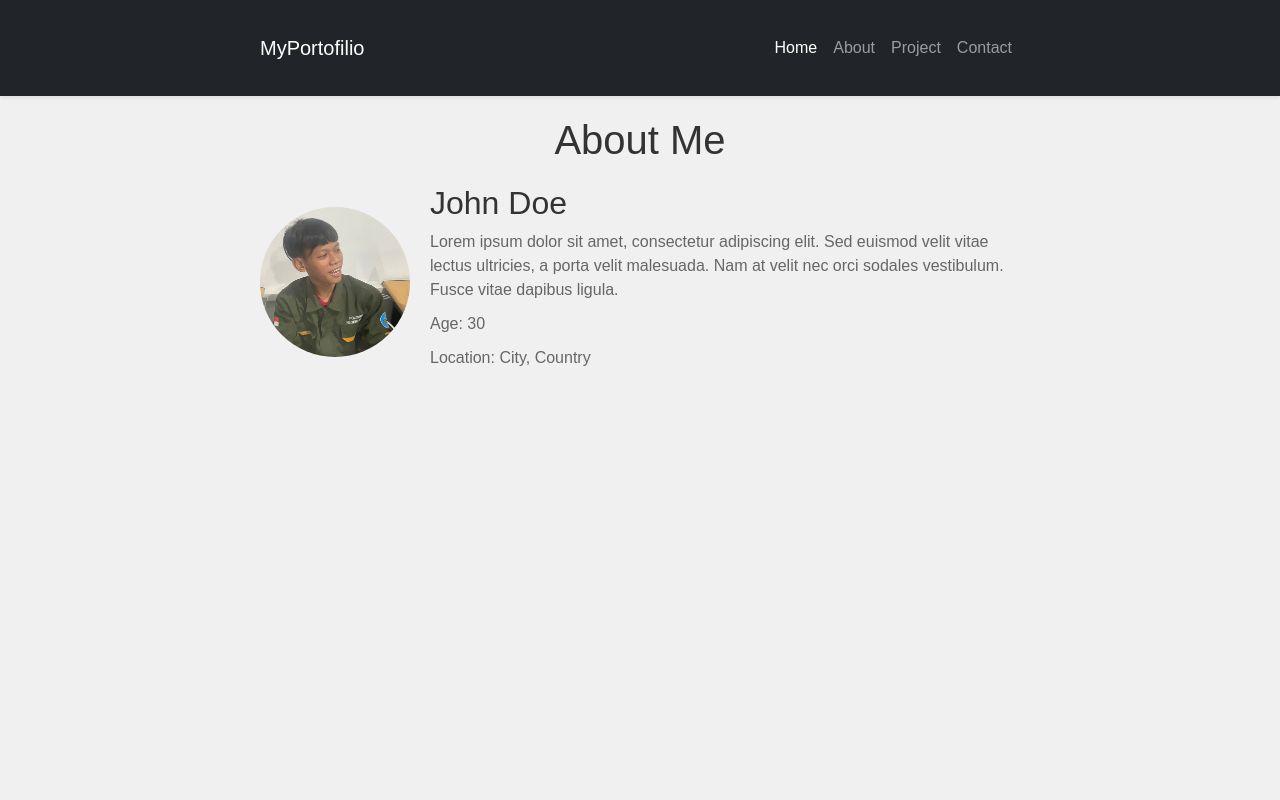
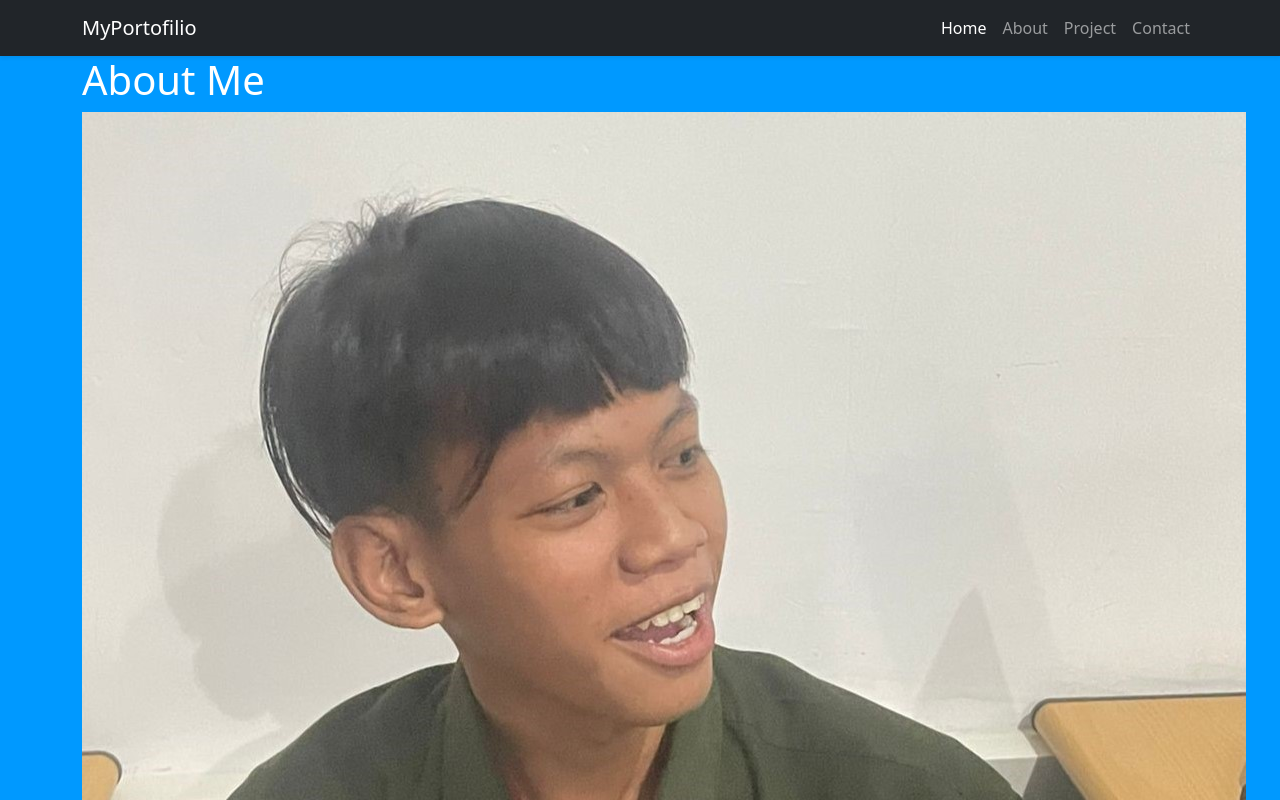
Before and after one commit to ardiyanto1234/My-personal, a plain HTML site: page About/index.html in a window 1280 px wide. Shown: the top 800 px of the page. Drawn offline with nearby package versions, Linux system fonts and the light colour scheme; files that its build step writes are made by us from their sources.

Commit message:
Add files via upload

```diff
--- a/style.css
+++ b/style.css
@@ -29,46 +29,3 @@ body{
     object-fit: cover;
     height: 100%;
 }
-body {
-    font-family: Arial, sans-serif;
-    margin: 0;
-    padding: 0;
-    background-color: #f0f0f0;
-}
-
-.container {
-    max-width: 800px;
-    margin: 0 auto;
-    padding: 20px;
-}
-
-h1 {
-    text-align: center;
-    color: #333;
-}
-
-.profile {
-    display: flex;
-    align-items: center;
-    margin-top: 20px;
-}
-
-.profile img {
-    width: 150px;
-    height: 150px;
-    border-radius: 50%;
-    margin-right: 20px;
-}
-
-.bio {
-    flex: 1;
-}
-
-.bio h2 {
-    color: #333;
-}
-
-.bio p {
-    margin-bottom: 10px;
-    color: #666;
-}
```
Also changed, not shown: index.html (+1 -1 lines).
